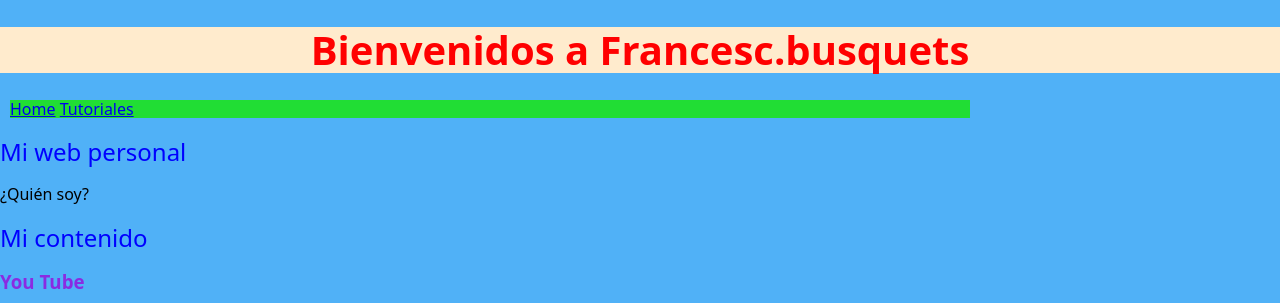
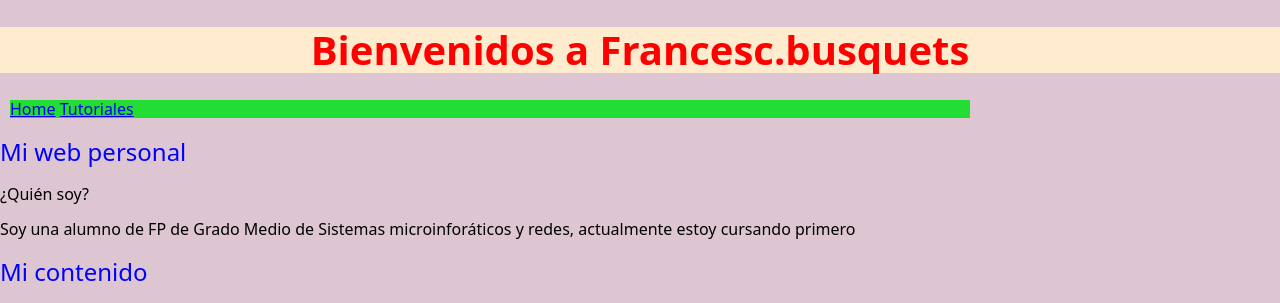
Before and after one commit to Francescb849/Proyecto_web, a plain HTML site: page index.html in a window 1280 px wide. Shown: the top 303 px of the page. Drawn offline with Linux system fonts and the light colour scheme; files that its build step writes are made by us from their sources.

Commit message:
poner imagenes

```diff
--- a/css/styles.css
+++ b/css/styles.css
@@ -53,7 +53,7 @@ nav{
 
 @media ( min-width: 400px){
     body{
-        background-color: rgb(80, 177, 247);
+        background-color: rgb(221, 198, 210);
     }
 }
 
--- a/index.html
+++ b/index.html
@@ -21,6 +21,7 @@
     <section>
         <h2>Mi web personal</h2>
         <p>¿Quién soy?</p>
+        <p> Soy una alumno de FP de Grado Medio de Sistemas microinforáticos y redes, actualmente estoy cursando primero</p>
     </section>
     <main>
         <h2>Mi contenido</h2>
```
Also changed, not shown: css/hero-1024x683.jpg (added).
